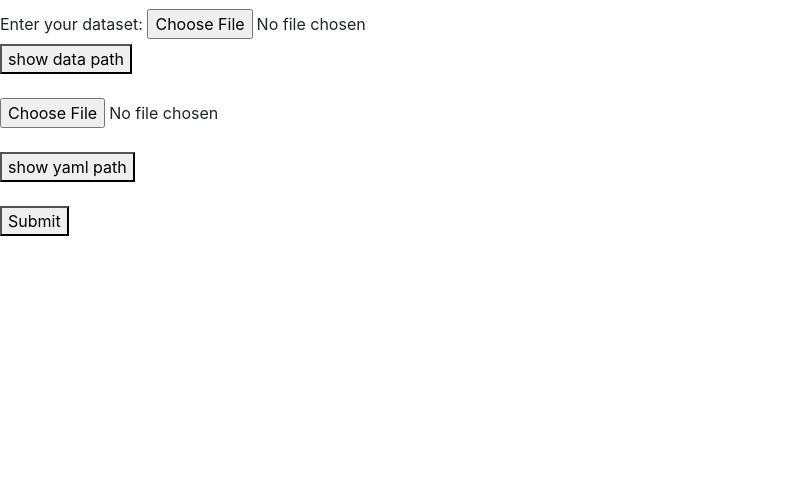
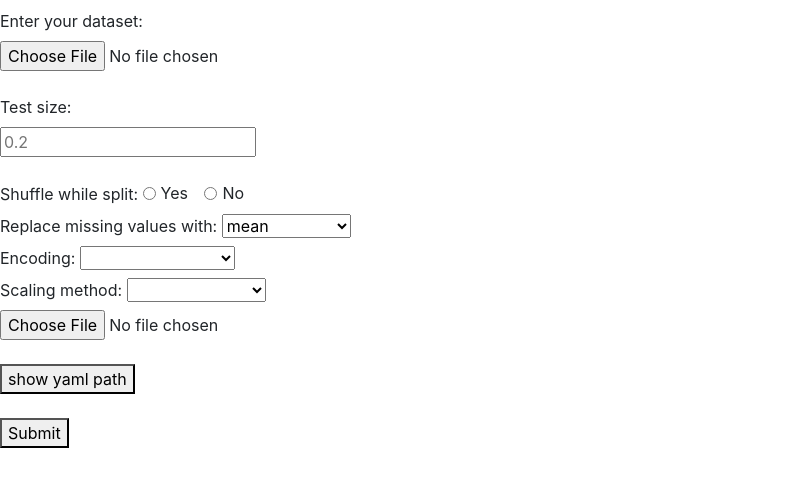
Before and after one commit to nidhaloff/igel-ui, an Electron app: page templates/train.html in a window 800 px wide. Shown: the part 103-590 px from the top of the page. Drawn offline with nearby package versions, Linux system fonts and the light colour scheme.

Commit message:
finished dataset props

```diff
--- a/templates/train.html
+++ b/templates/train.html
@@ -25,10 +25,52 @@
 <body>
     <h1 id="title">Igel UI</h1>
     <br>
-    <label>Enter your dataset: </label>
-    <input id="data" type="file"><br>
-    <button id="btn" onclick="showDataPath()">show data path</button><br><br>
+    <label>Enter your dataset: </label><br>
+    <input id="data" placeholder="data.csv" type="file"><br>
+    <br>
+    <label>Test size: </label><br>
+    <input placeholder="0.2" type="number"><br>
+    <br>
+    <label>Shuffle while split: </label>
 
+    <div class="form-check form-check-inline">
+        <input class="form-check-input" type="radio" name="inlineRadioOptions" id="inlineRadio1" value="option1">
+        <label class="form-check-label" for="inlineRadio1">Yes</label>
+      </div>
+      <div class="form-check form-check-inline">
+        <input class="form-check-input" type="radio" name="inlineRadioOptions" id="inlineRadio2" value="option2">
+        <label class="form-check-label" for="inlineRadio2">No</label>
+      </div>
+      <br>
+
+      <label>Replace missing values with: </label>
+      <select id="missing-values" name="missing-values">
+        <option value="mean">mean</option>
+        <option value="median">median</option>
+        <option value="drop">drop</option>
+        <option value="most frequent">most frequent</option>
+        <option value="constant">constant</option>
+      </select>
+
+      <br>
+
+      <label>Encoding: </label>
+      <select id="encoding" name="encoding">
+        <option value=""></option>
+        <option value="OneHotEncoding">one hot encoding</option>
+        <option value="LabelEncoding">label encoding</option>
+      </select>
+
+      <br>
+      <label>Scaling method: </label>
+      <select id="scale" name="scale">
+        <option value=""></option>
+        <option value="Standard">standardization</option>
+        <option value="MinMax">normalization</option>
+      </select>
+
+
+      <br>
     <input id="yaml" type="file"><br><br>
     <button id="btn-yaml" onclick="showYamlPath()">show yaml path</button><br><br>
 
```
